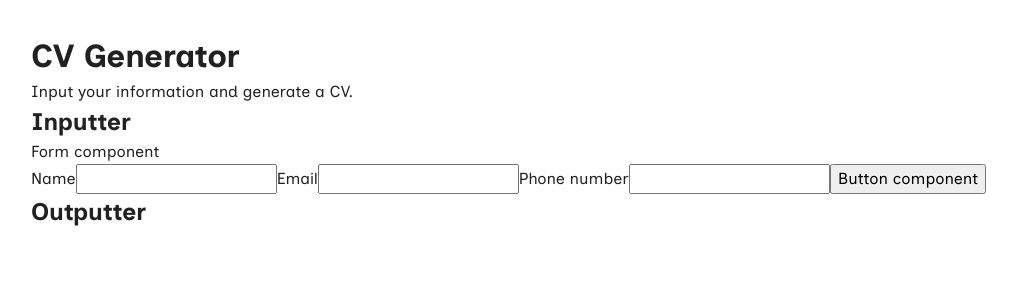
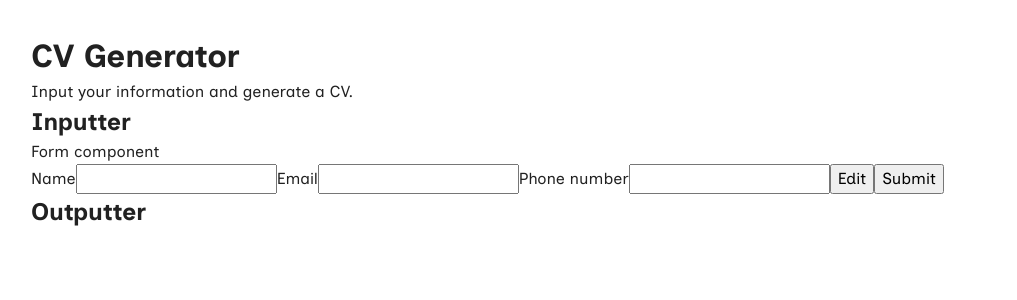
Before and after one commit to dsmchen/cv-app, a React (Vite) app: page / in a window 1280 px wide. Shown: the top 300 px of the page, without its empty margins (1-1018 px from the left). Built offline with nearby package versions, Linux system fonts and the light colour scheme.

Commit message:
feat: add button labels

```diff
--- a/src/components/Button.jsx
+++ b/src/components/Button.jsx
@@ -1,7 +1,7 @@
-export default function Button() {
+export default function Button({ label }) {
   return (
     <button>
-      <span>Button component</span>
+      <span>{label}</span>
     </button>
   );
 }
--- a/src/components/Form.jsx
+++ b/src/components/Form.jsx
@@ -10,7 +10,8 @@ export default function Form({ name, setName, email, setEmail, tel, setTel }) {
       <TextInput label="Name" name={name} setName={setName} />
       <EmailInput email={email} setEmail={setEmail} />
       <TelInput tel={tel} setTel={setTel} />
-      <Button />
+      <Button label="Edit" />
+      <Button label="Submit" />
     </form>
   );
 }
```
